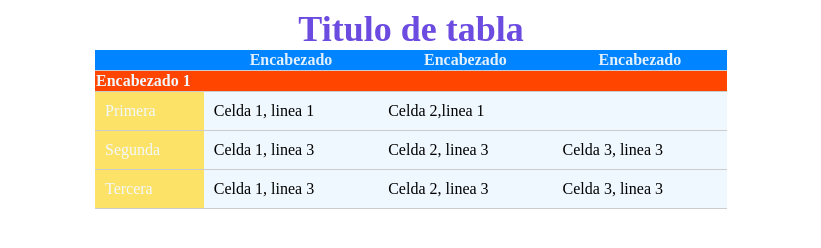
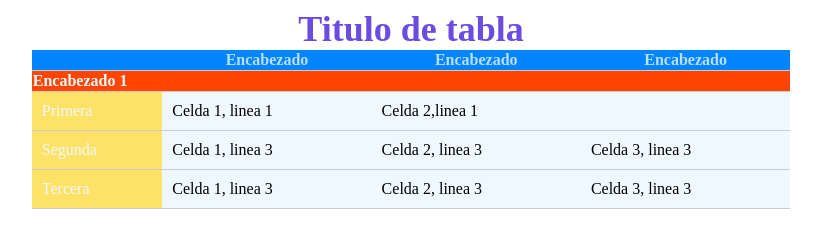
Before and after one commit to MiriamJimenezIesBelen/LLMM, a plain HTML site: page Tema 2/ejer 6 parte2/index.html in a window 1280 px wide. Shown: the whole page, without its empty margins (229-1050 px from the left). Drawn offline with Linux system fonts and the light colour scheme.

Commit message:
ejer 6 parte 2

```diff
--- a/Tema 2/ejer 6 parte2/estilo.css
+++ b/Tema 2/ejer 6 parte2/estilo.css
@@ -1,7 +1,7 @@
 
 
 table{
-    width: 50%;
+    width: 60%;
     margin: 0 auto;
      border-collapse: collapse; /* Para unir los bordes */
 
@@ -31,7 +31,7 @@ table td{
 
 table tr.encabezado{
     background-color: rgb(0, 132, 255);
-    color: rgba(240, 248, 255, 0.945);
+    color: rgba(240, 248, 255, 0.774);
 }
 
 tr.encabezado1{
```
